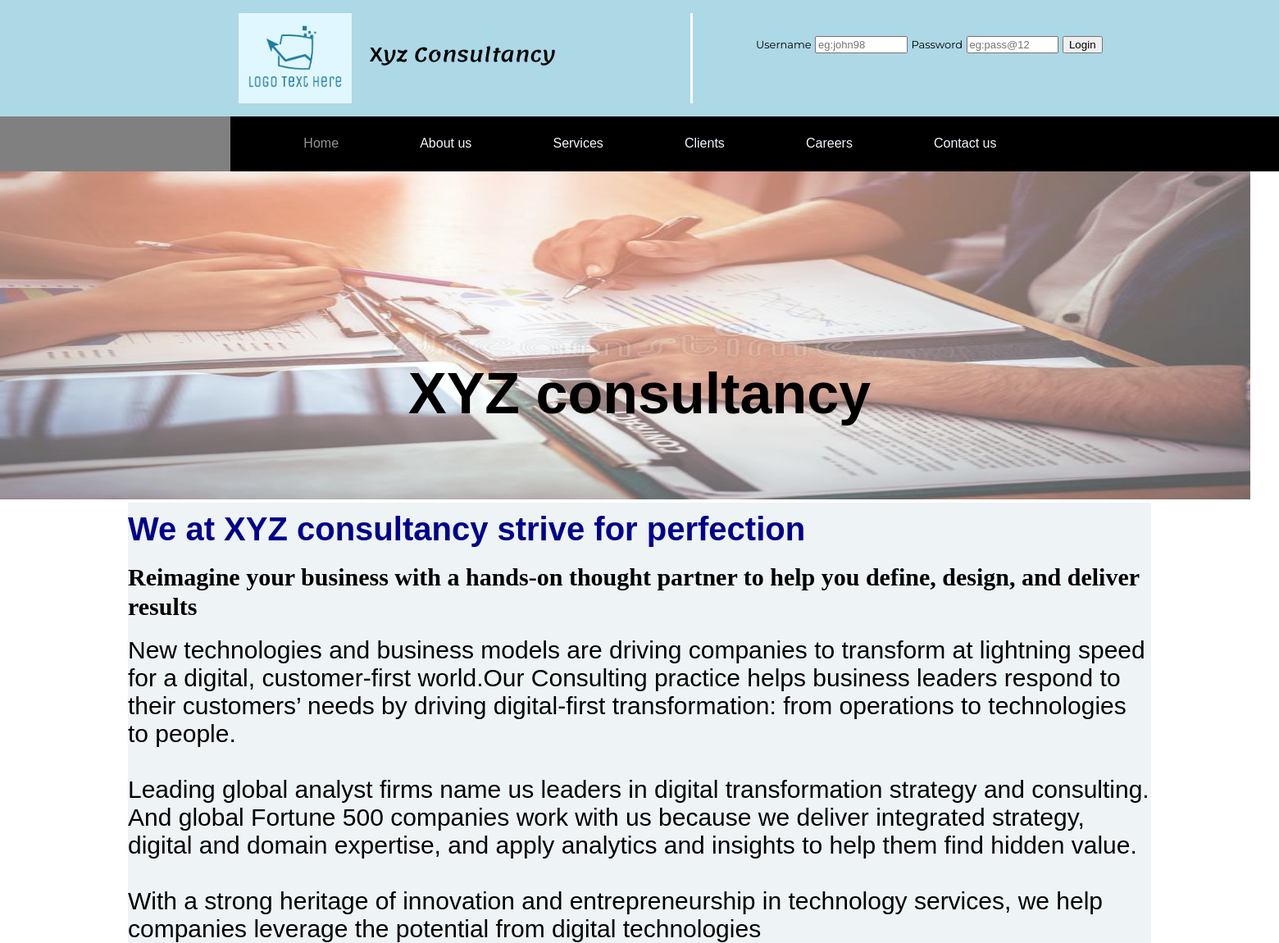
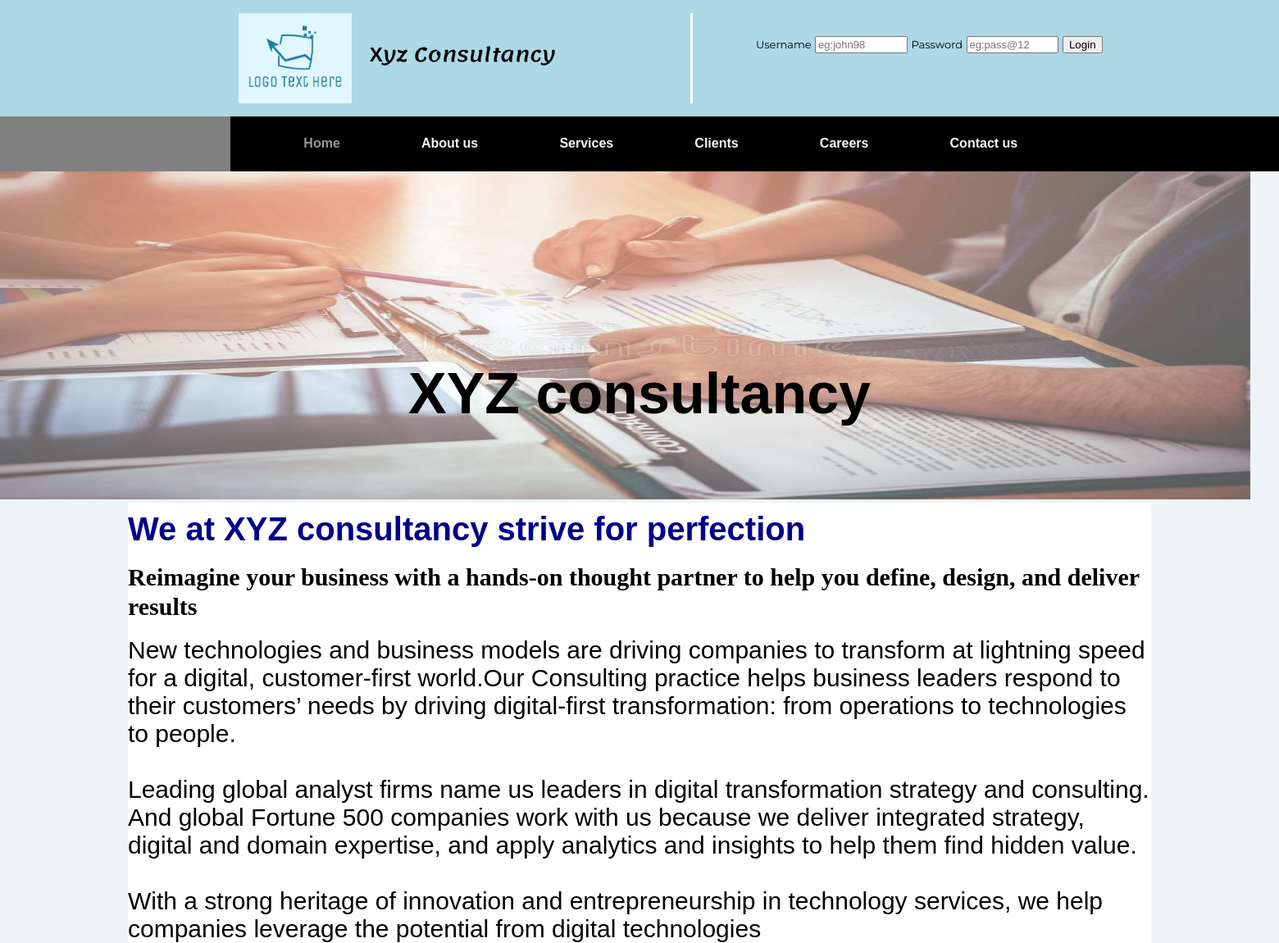
Before and after one commit to kunchavamsi48/consultancy_website, a PHP site: page / in a window 1560 px wide. Shown: the whole page at 82% size. Run offline with PHP 8.4, Linux system fonts and the light colour scheme.

Commit message:
Update style.css

```diff
--- a/style.css
+++ b/style.css
@@ -3,6 +3,10 @@
 	box-sizing: border-box;
 	font-family: Arial, Helvetica, sans-serif;
 	margin:0;
+}
+body
+{
+	background-color: #EEF3F5 ;
 }
 .container,.logo{
 	display:flex;
@@ -126,37 +130,6 @@ nav ul li:hover {
 ::-webkit-scrollbar-thumb:hover {
   background:teal;
 }
-.bgr3
-{
-	text-align: center;
-	font-size: 40px;
-	color: aliceblue;
-	margin-left: 5%;
-	margin-right: 5%;
-	background:
-		linear-gradient(-135deg, rgb(34, 76, 152) 10%, transparent),
-		repeating-linear-gradient(45deg, rgba(34, 76, 152, 1) 0%, rgba(31, 48, 94, 0.6) 5%, transparent 5%, transparent 10%),
-		repeating-linear-gradient(-45deg, rgba(34, 76, 152, 0.4) 0%, rgba(31, 48, 94, 0.5) 5%, transparent 5%, transparent 10%);
-	background-color: rgba(34, 76, 152, 0.25);
-	height: 500px;
-}
-.bgr4
-{
-	margin-left: 5%;
-	margin-right: 5%;
-	font-size: 40px;
-	text-align: center;
-	background-image: url("images/clients.jpg");
-}
-.bgr5
-{
-	margin-left: 5%;
-	margin-right: 5%;
-	font-size: 40px;
-	text-align: center;
-	color: aliceblue;
-	background-image: url("images/contact.png");
-}
 #imgf
 {
 	width: 500px;
@@ -198,13 +171,25 @@ h1
   font-weight: bolder;
   transform: translate(-50%, +900%);
 }
+.centeredx3 {
+  position: absolute;
+  top: 60%;
+  left: 50%;
+  font-size: 70px;
+  font-weight: bold;
+  transform: translate(-130%, -280%);
+}
 #img1
 {
 	opacity: 0.8;
 }
+#ig
+{
+	opacity: 0.9;
+}
 #im
 {
-	width:1920px;
+	 background-image: url("images/stk13.jpg");
 }
 #img2
 {
@@ -218,8 +203,35 @@ h1
 {
 	margin-left: 10%;
 	margin-right: 10%;
-	background-color: #EEF3F5 ;
+	background-color: white ;
 	font-family: 'Akkurat-Italic';
+}
+.container11
+{
+	width: 45%;
+	margin-left: 10%;
+	background-color: white ;
+	font-family: 'Akkurat-Italic';
+	border-radius: 1%;
+}
+.container111
+{
+	float: right;
+	font-size: 25px;
+	width: 30%;
+	background-color: white ;
+	font-family: 'Akkurat-Italic';
+	margin-right: 5%;
+}
+#card1
+{
+	font-size: 30px;
+	color: darkblue;
+}
+#card2
+{
+	font-size: 30px;
+	color: crimson;
 }
 .head1
 {
@@ -299,3 +311,26 @@ em
   background: #125688;
   color: white;
 }
+#f1
+{
+padding: 1%;
+margin-left: 5%;
+}
+ul
+{
+	list-style-type: none;
+	display: inline;
+}
+li
+{
+	padding: 3%;
+	color:#1A69D5;
+	font-weight: bold;
+}
+#logo1
+{
+	width: 50px;
+	height:50px;
+	float: left;
+	margin-right: 2%;
+}
```
